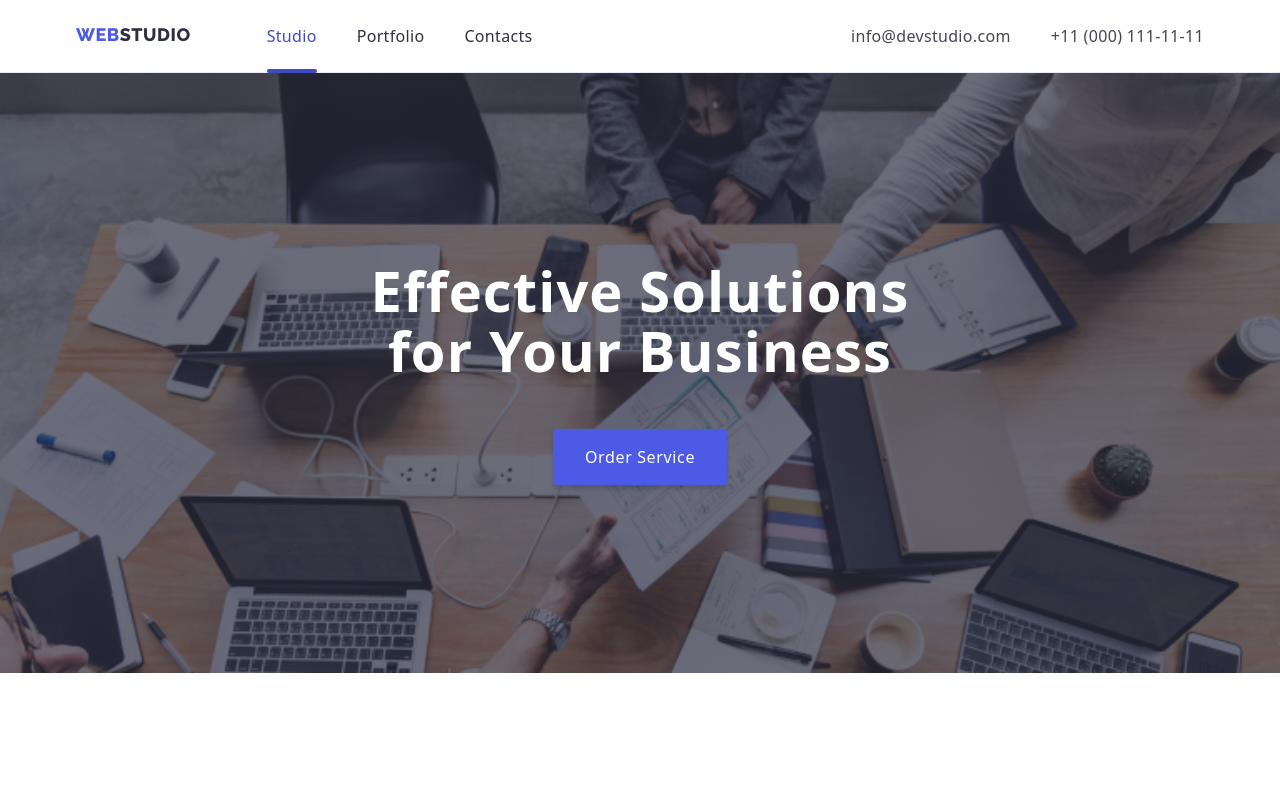
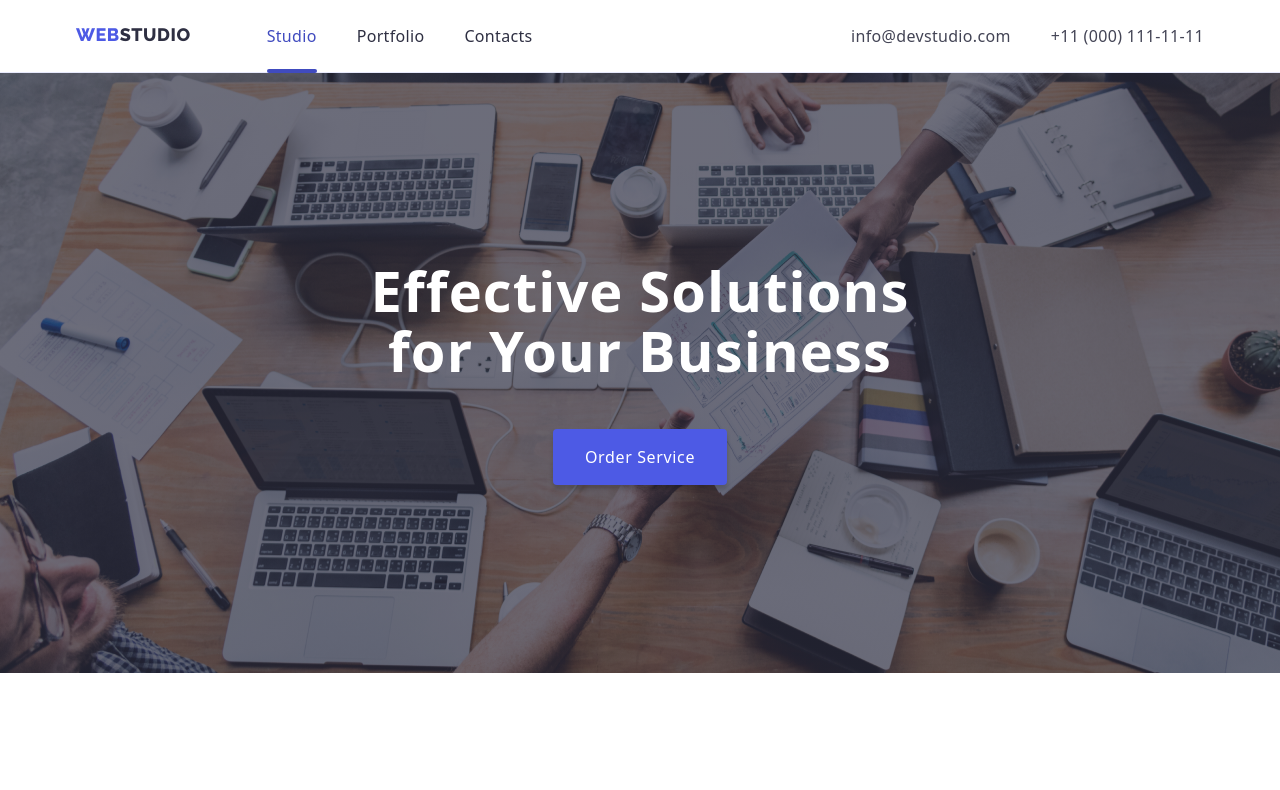
Before and after one commit to Kingznam/goit-markup-hw-07, a plain HTML site: page index.html in a window 1280 px wide. Shown: the top 790 px of the page. Drawn offline with nearby package versions, Linux system fonts and the light colour scheme.

Commit message:
mobile screen

```diff
--- a/css/desktop.css
+++ b/css/desktop.css
@@ -0,0 +1,11 @@
+@media screen and (min-width: 1158px) {
+  .hero {
+    background-color: var(--navy-blue);
+    display: flex;
+    justify-content: center;
+    align-items: center;
+    padding: 188px 0;
+    background-image: linear-gradient(rgba(46, 47, 66, 0.7), rgba(46, 47, 66, 0.7)), url(../images/hero/hero-image-desktop.jpg);
+    background-size: cover;
+  }
+}
```
Also changed, not shown: css/mobile.css (+7 -0 lines).
